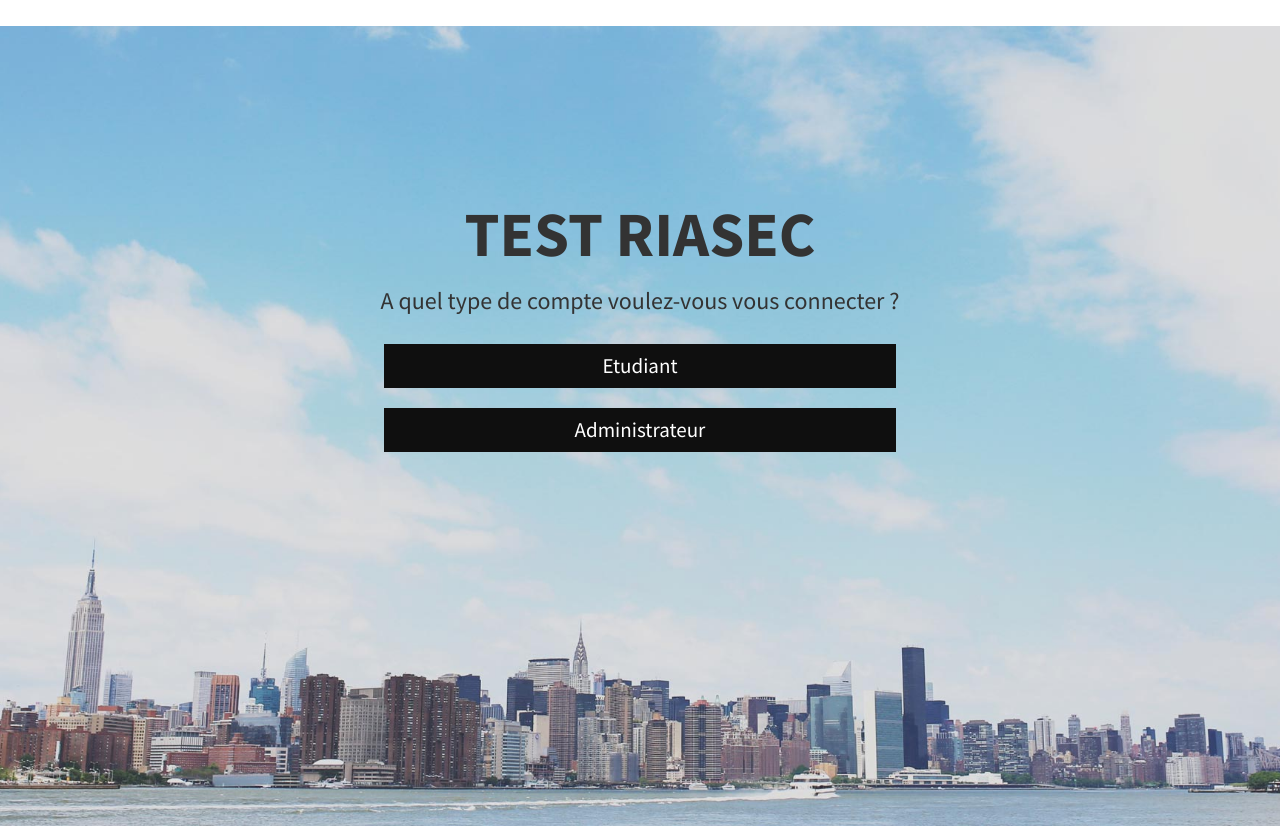
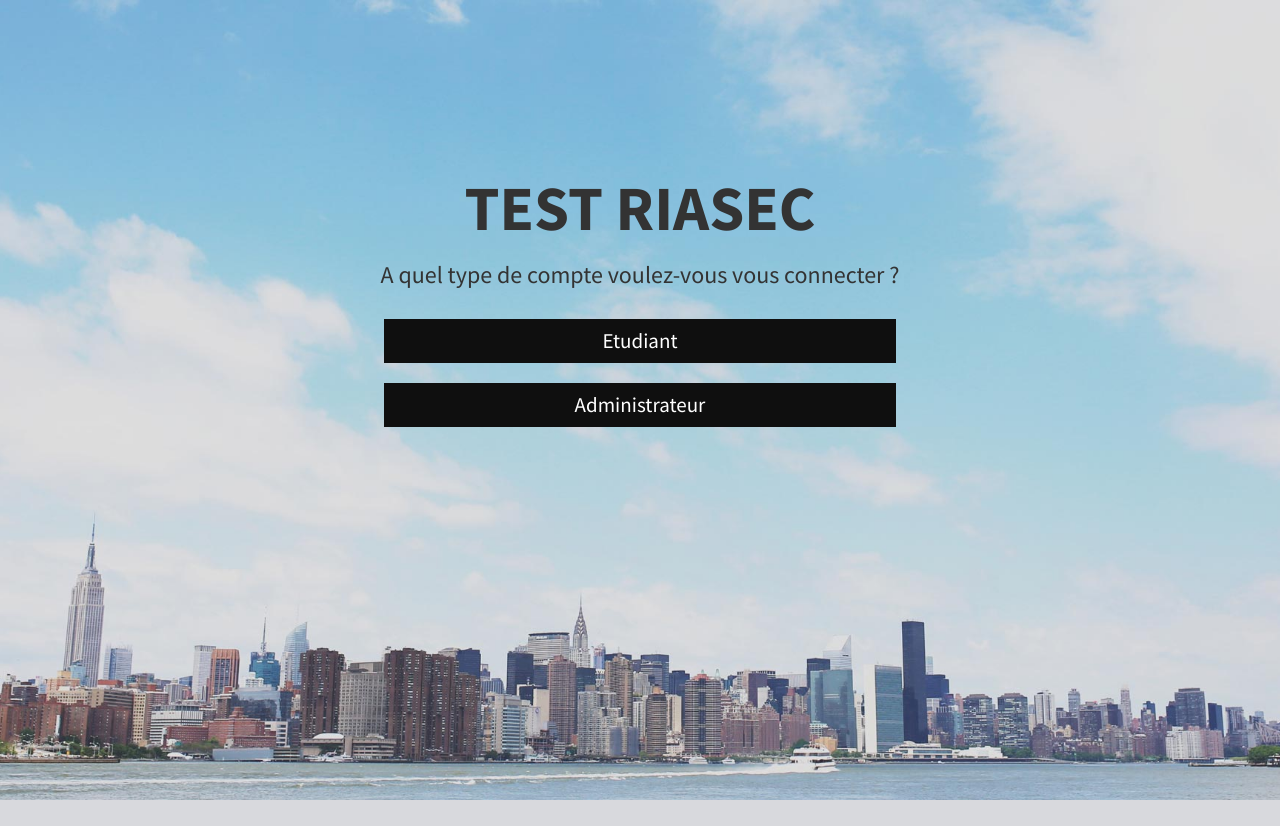
Before and after one commit to PaulContremoulin/PoolProject-Polytech, a PHP site: page / in a window 1280 px wide. After the commit the page ends 800 px from the top, so only its background shows below. Run offline with PHP 8.4, Linux system fonts and the light colour scheme.

Commit message:
Bande blanche

```diff
--- a/css/mystyle.css
+++ b/css/mystyle.css
@@ -8,10 +8,6 @@
 #valid {
     background-color: rgba(0, 204, 0, 0.7);
     padding-left: 1%;
-}
-
-body {
-    margin-top: 2%
 }
 
 input[type="text"],input[type="password"]{
@@ -174,3 +170,9 @@ th{
 .accueil form {
 	margin-bottom: 4%;
 }
+
+
+html, body{
+  margin:0;
+  padding:0;
+}
```
